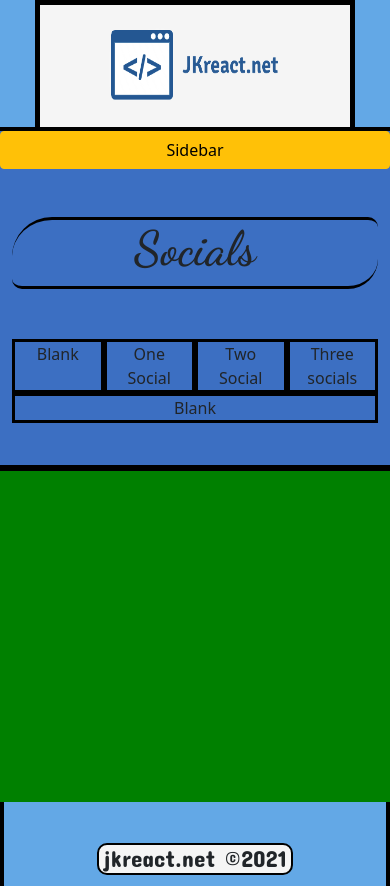
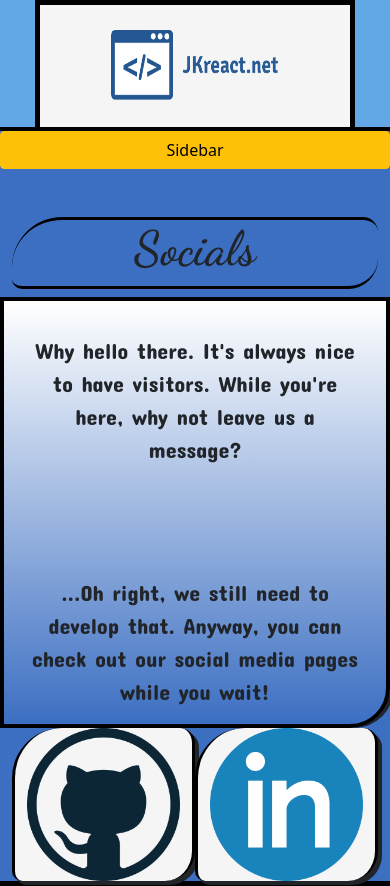
Before and after one commit to jkreal/jkreact, a React (Create React App) app: page /socials in a window 390 px wide. Shown: the top 886 px of the page. Built offline with nearby package versions, Linux system fonts and the light colour scheme.

Commit message:
Suped up the Socials page for mobile. Desktop TBD

```diff
--- a/src/Components/Dashboard/Dashboard.css
+++ b/src/Components/Dashboard/Dashboard.css
@@ -120,11 +120,31 @@ body {
     border-top: 3px solid black;
     border-bottom-right-radius: 30px;
     border-bottom-left-radius: 10px;
-    border-top-right-radius: 10px;
-    border-top-left-radius: 40px;
-    margin-top: 1em;
+    border-top-right-radius: 15px;
+    border-top-left-radius: 50px;
+    margin-top: 1.0em;
     height: 1.5em;
     font-size: 3.0em;
+    width: 100%;
+}
+
+.mobile-social-col {
+    border-left: 3px solid black;
+    border-right: 3px solid black;
+    border-bottom-right-radius: 30px;
+    border-bottom-left-radius: 10px;
+    border-top-right-radius: 15px;
+    border-top-left-radius: 50px;
+
+    background-color: whitesmoke;
+    box-shadow: 4px 4px;
+}
+
+.social-row {
+    border-top: 4px solid black;
+    border-bottom: 6px solid black;
+    background-color: #3c6fc2;
+    min-height: 30vh;
 }
 
 
--- a/src/Components/Dashboard/Socials/Socials.jsx
+++ b/src/Components/Dashboard/Socials/Socials.jsx
@@ -1,7 +1,13 @@
 import React from "react";
 
 import { Row, Col, Button } from "react-bootstrap";
+import gitIcon from "./github-icon.png";
+import linkedIcon from "./linkedin-icon.png";
 
+const aMessage =
+  "Why hello there. It's always nice to have visitors. While you're here, why not leave us a message?";
+const aMessage2 =
+  "...Oh right, we still need to develop that. Anyway, you can check out our social media pages while you wait!";
 class Socials extends React.Component {
   constructor(props) {
     super(props);
@@ -14,16 +20,11 @@ class Socials extends React.Component {
         style={{
           minHeight: "80vh",
           backgroundColor: "green",
-          margin: "auto",
         }}
       >
         <Row
-          style={{
-            borderTop: "4px solid black",
-            borderBottom: "6px solid black",
-            backgroundColor: "#3c6fc2",
-            minHeight: "40vh",
-          }}
+          className="social-row"
+          style={this.props.mobile > 1 ? { minHeight: "80vh" } : {}}
         >
           {this.props.sidebar === false ? (
             <button
@@ -41,41 +42,57 @@ class Socials extends React.Component {
             <h1 className="content-title">Socials</h1>
           </Col>
 
+          {this.props.mobile < 2 ? (
+            <React.Fragment>
               <Row
                 style={{
-              minHeight: "20vh",
+                  minHeight: "40vh",
+                  border: "4px solid black",
                   margin: "auto",
-              alignContent: "center",
-              marginBottom: "0",
-              bottom: "0"
+                  borderBottomRightRadius: "40px",
+                  boxShadow: "4px 0px",
+                  background: "linear-gradient(white, #3c6fc2)",
                 }}
               >
-            <Col
-              xs
-              sm={12}
-              md
-              lg={2}
-              xl={2}
-              xxl={3}
-              style={{ border: "3px solid black" }}
-            >
-              Blank
-            </Col>
-            <Col style={{ border: "3px solid black" }}>One Social</Col>
-            <Col style={{ border: "3px solid black" }}>Two Social</Col>
-            <Col style={{ border: "3px solid black" }}>Three socials</Col>
-            <Col
-              xs
-              sm={12}
-              md
-              lg={2}
-              xl={2}
-              xxl={3}
-              style={{ border: "3px solid black" }}
-            >
-              Blank
+                <Col>
+                  <p style={{ fontFamily: "Concert One", marginTop: "1.5em", fontSize: "22px" }}>
+                    {aMessage}
+                  </p>
+                  <p style={{ fontFamily: "Concert One", marginTop: "5em", fontSize: "22px" }}>
+                    {aMessage2}
+                  </p>
                 </Col>
               </Row>
+              <Row style={{ margin: "auto" }}>
+                <Col className="mobile-social-col">
+                  <a target="_blank" href="https://github.com/jkrowden">
+                    <img src={gitIcon} style={{ width: "100%" }} />
+                  </a>
+                </Col>
+                <Col className="mobile-social-col">
+                  <a target="_blank" href="https://www.linkedin.com/in/jkrowden/">
+                    <img src={linkedIcon} style={{ width: "100%" }} />
+                  </a>
+                </Col>
+              </Row>
+            </React.Fragment>
+          ) : (
+            <Row
+              style={{
+                minHeight: "50vh",
+                border: "4px dashed black",
+                margin: "auto",
+              }}
+            >
+              <Col style={{ border: "4px solid lightgreen" }}>Acol</Col>
+              <Col>
+                <Col className="" style={{ border: "4px solid lightgreen" }}>
+                  Bcol1
+                </Col>
+                <Col style={{ border: "4px solid lightgreen" }}>Bcol2</Col>
+              </Col>
+            </Row>
+          )}
         </Row>
       </Col>
     );
```
Lines whose indentation alone changed are shown as unchanged.
